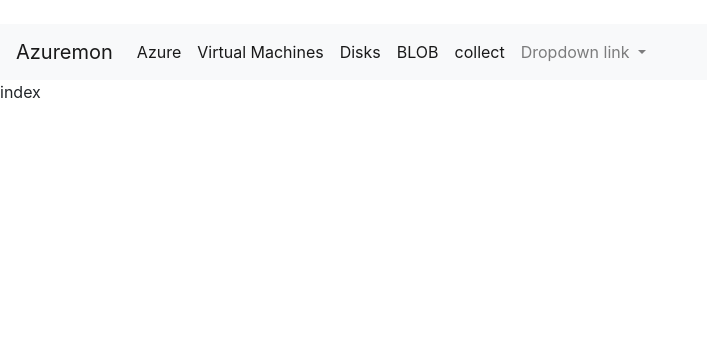
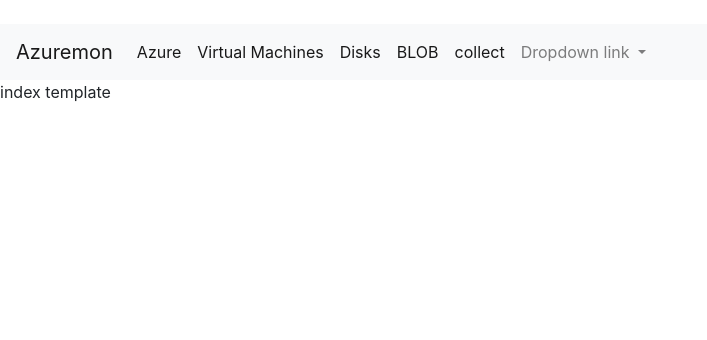
Before and after one commit to ClusterLaboratorioComBr/CloudSave, a Django app: page /azure/home/ in a window 1280 px wide. Shown: the top 340 px of the page, without its empty margins (0-707 px from the left). Run offline with Django 3.2, Linux system fonts and the light colour scheme; some libraries are stand-ins or nearby versions.

Commit message:
versioning test to trigger the azure devops deploy

```diff
--- a/azure/templates/index.html
+++ b/azure/templates/index.html
@@ -1,4 +1,4 @@
 {% extends "base.html" %}
 {% block base %}
-index
+index template
 {% endblock %}
```
Also changed, not shown: 1 other file.
